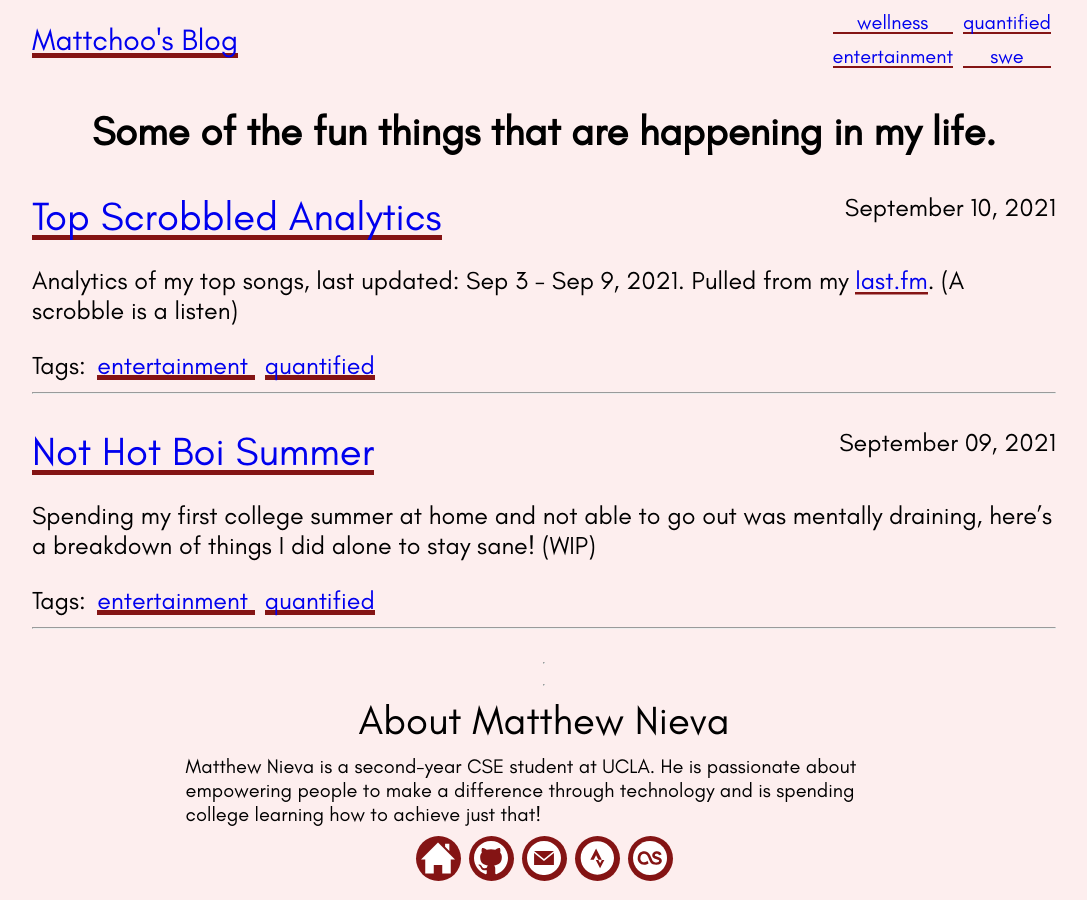
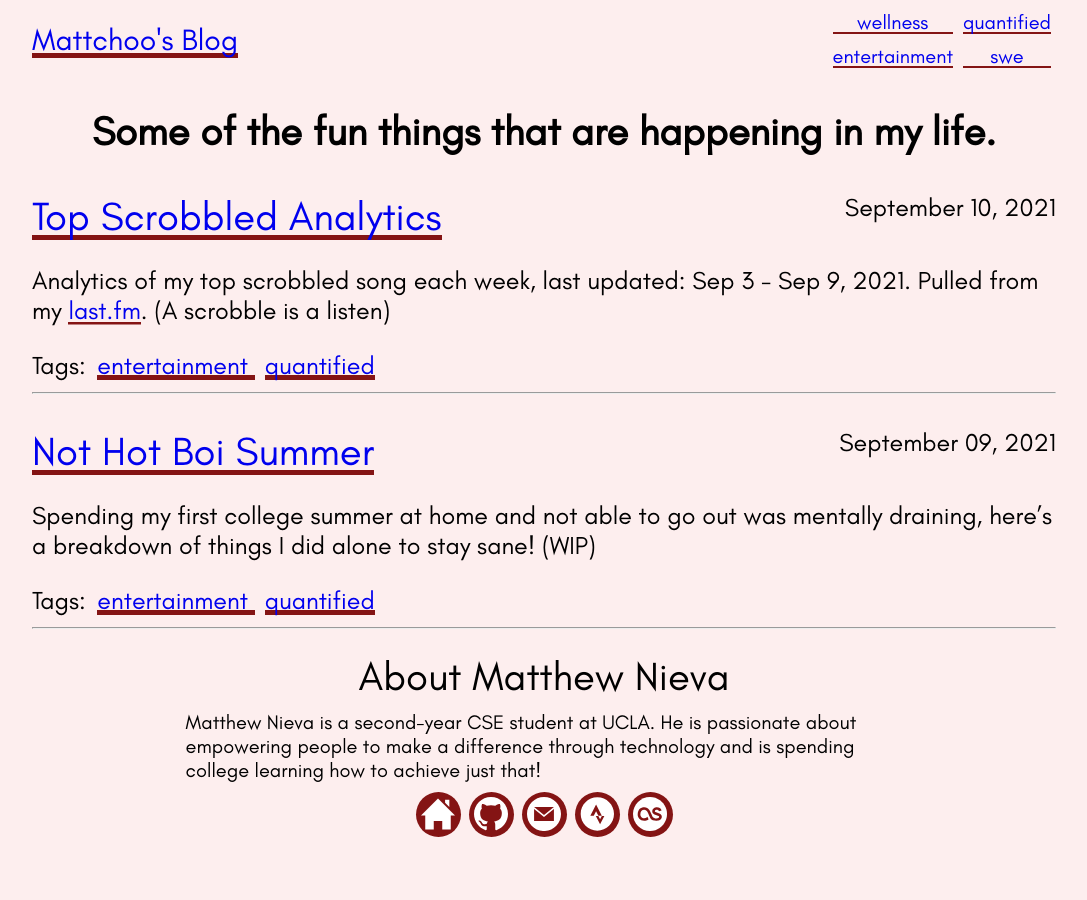
Before and after one commit to matthewcn56/whatcha-up-to-mattchoo, a Jekyll site: the page built from entertainment.md, in a window 1280 px wide. Shown: the whole page, without its empty margins (104-1191 px from the left). Built offline with Jekyll 4.4.1, drawn with Linux system fonts in a browser that asks for light colours.

Commit message:
adjusted footer

```diff
--- a/_layouts/default.html
+++ b/_layouts/default.html
@@ -13,7 +13,6 @@
     {% include nav.html %}
     <div class="main-body">
       {{ content }}
-      <hr></hr>
       {% include footer.html %}
     </div>
   </body>
--- a/_layouts/post.html
+++ b/_layouts/post.html
@@ -4,8 +4,7 @@ layout: default
 
 <h1>{{ page.title }}</h1>
 <div class="post-description">
-  Tags:
-  {% for tag in page.tags %}
+  Tags: {% for tag in page.tags %}
   <a href="{{ site.baseurl}}/{{ tag }}" class="tag-link hover-text">
     <span class="tag-container">{{ tag }}</span>
   </a>
@@ -13,4 +12,4 @@ layout: default
   <div>{{page.date | date: '%B %d, %Y'}}</div>
 </div>
 {{ content }}
-<hr class="break"></hr>
+<hr class="break" />
--- a/_layouts/tagged.html
+++ b/_layouts/tagged.html
@@ -1,29 +1,22 @@
 ---
 layout: default
 ---
-{{ content }}
-  {% for tag in site.tags %}
-    {% if tag[0] == page.title %}
-      {% for post in tag[1] %}
+
+{{ content }} {% for tag in site.tags %} {% if tag[0] == page.title %} {% for
+post in tag[1] %}
 <li class="post">
-          <span class = "post-line">
-            <a  class = "hover-text post-title" href="{{post.url}}">{{ post.title }}</a>
-            <div> {{ post.date | date: '%B %d, %Y'}}</div>
+  <span class="post-line">
+    <a class="hover-text post-title" href="{{post.url}}">{{ post.title }}</a>
+    <div>{{ post.date | date: '%B %d, %Y'}}</div>
   </span>
+  <div>{{ post.excerpt }}</div>
   <div>
-            {{ post.excerpt }}
-          </div>
-          <div>
-              Tags:
-              {% for post-tag in post.tags %}
-              <a href="{{ site.baseurl}}/{{ post-tag }}" class = "tag-link hover-text">
+    Tags: {% for post-tag in post.tags %}
+    <a href="{{ site.baseurl}}/{{ post-tag }}" class="tag-link hover-text">
       <span class="tag-container">{{ post-tag }}</span>
     </a>
     {% endfor %}
   </div>
-          <hr/>
+  <hr />
 </li>
-      {% endfor %}
-    {% endif %}
-  {% endfor %}
-<hr></hr>
+{% endfor %} {% endif %} {% endfor %}
--- a/_posts/2021-09-10-top-scrobbled.md
+++ b/_posts/2021-09-10-top-scrobbled.md
@@ -5,7 +5,7 @@ tags: entertainment quantified
 permalink: /scrobbled-analytics/
 ---
 
-Analytics of my top songs, last updated: {{ site.data.top_scrobbled.last.week }}. Pulled from my [last.fm](https://www.last.fm/user/Mattchooachoo). (A scrobble is a listen)
+Analytics of my top scrobbled song each week, last updated: {{ site.data.top_scrobbled.last.week }}. Pulled from my [last.fm](https://www.last.fm/user/Mattchooachoo). (A scrobble is a listen)
 
 ## Most Prominent Genres:
 
```
Also changed, not shown: _posts/penn-apps-2021.md (+1 -1 lines), 1 other file. Lines whose indentation alone changed are shown as unchanged.
